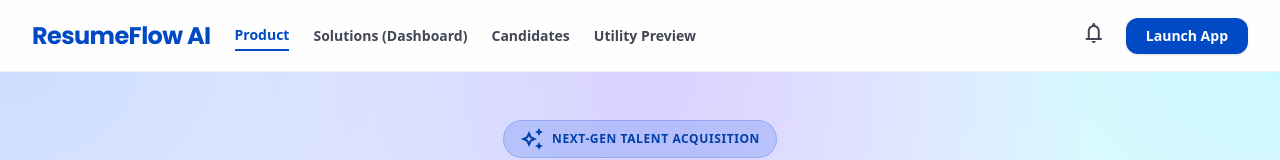
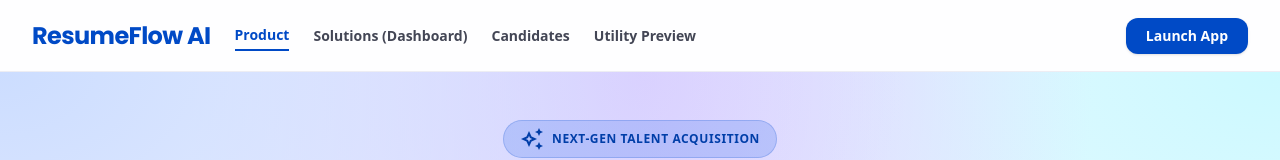
Before and after one commit to bikram73/ResumeFlow_AI, a React (Vite) app: page / in a window 1280 px wide. Shown: the top 160 px of the page. Built offline with nearby package versions, Linux system fonts and the light colour scheme.

Commit message:
first commit

```diff
--- a/src/components/Navigation.tsx
+++ b/src/components/Navigation.tsx
@@ -59,13 +59,6 @@ export const Navigation: React.FC<NavigationProps> = ({ activeTab, setActiveTab
 
         <div className="flex items-center gap-3">
           <button
-            title="Notifications"
-            onClick={() => setActiveTab('dashboard')}
-            className="p-2 text-[#434655] hover:bg-[#ededf9] rounded-full transition-all"
-          >
-            <span className="material-symbols-outlined text-xl">notifications</span>
-          </button>
-          <button
             onClick={() => setActiveTab(activeTab === 'landing' ? 'dashboard' : 'landing')}
             className="bg-[#004ac6] text-white px-5 py-2 rounded-xl font-semibold text-sm shadow-sm hover:opacity-90 active:scale-95 transition-all"
           >
```
